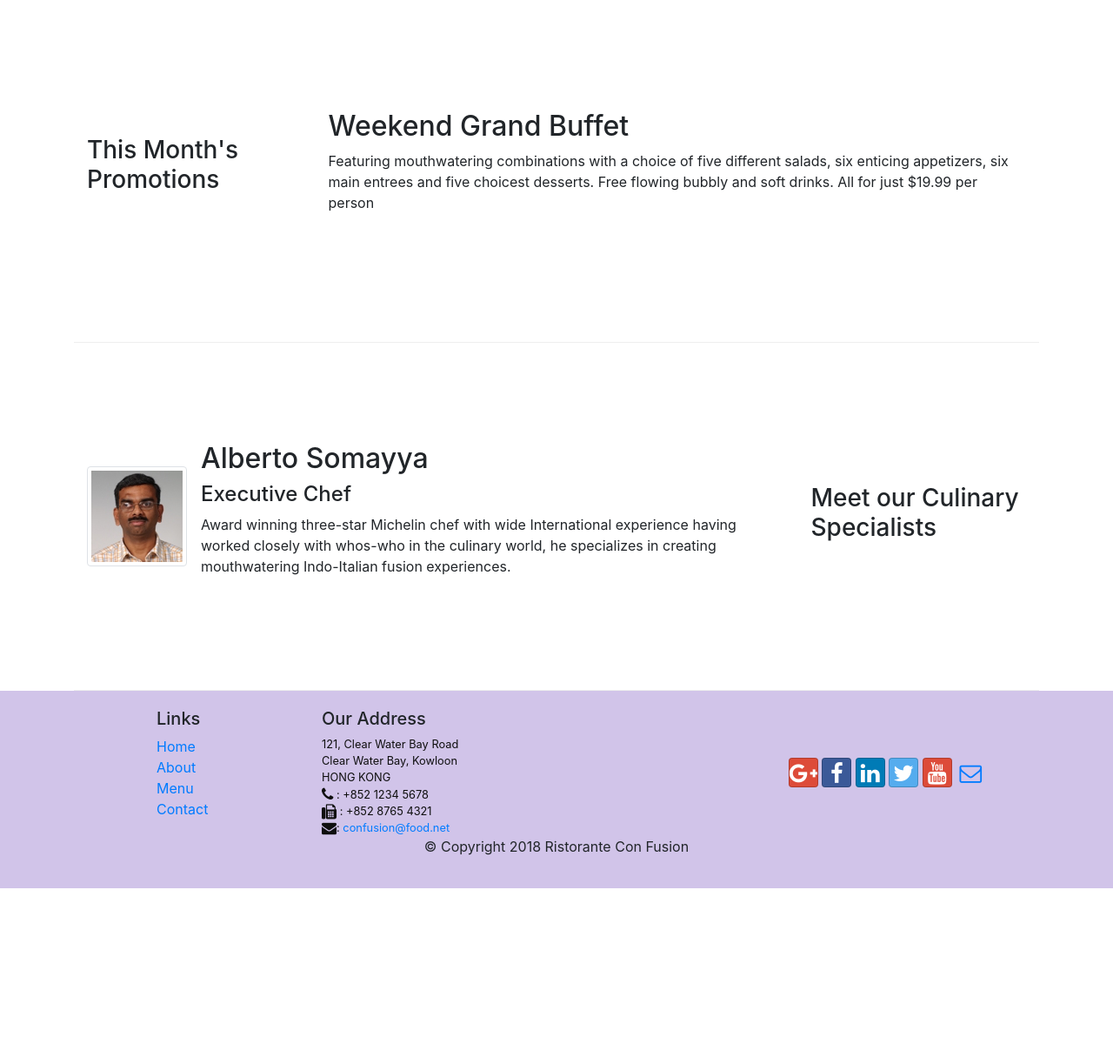
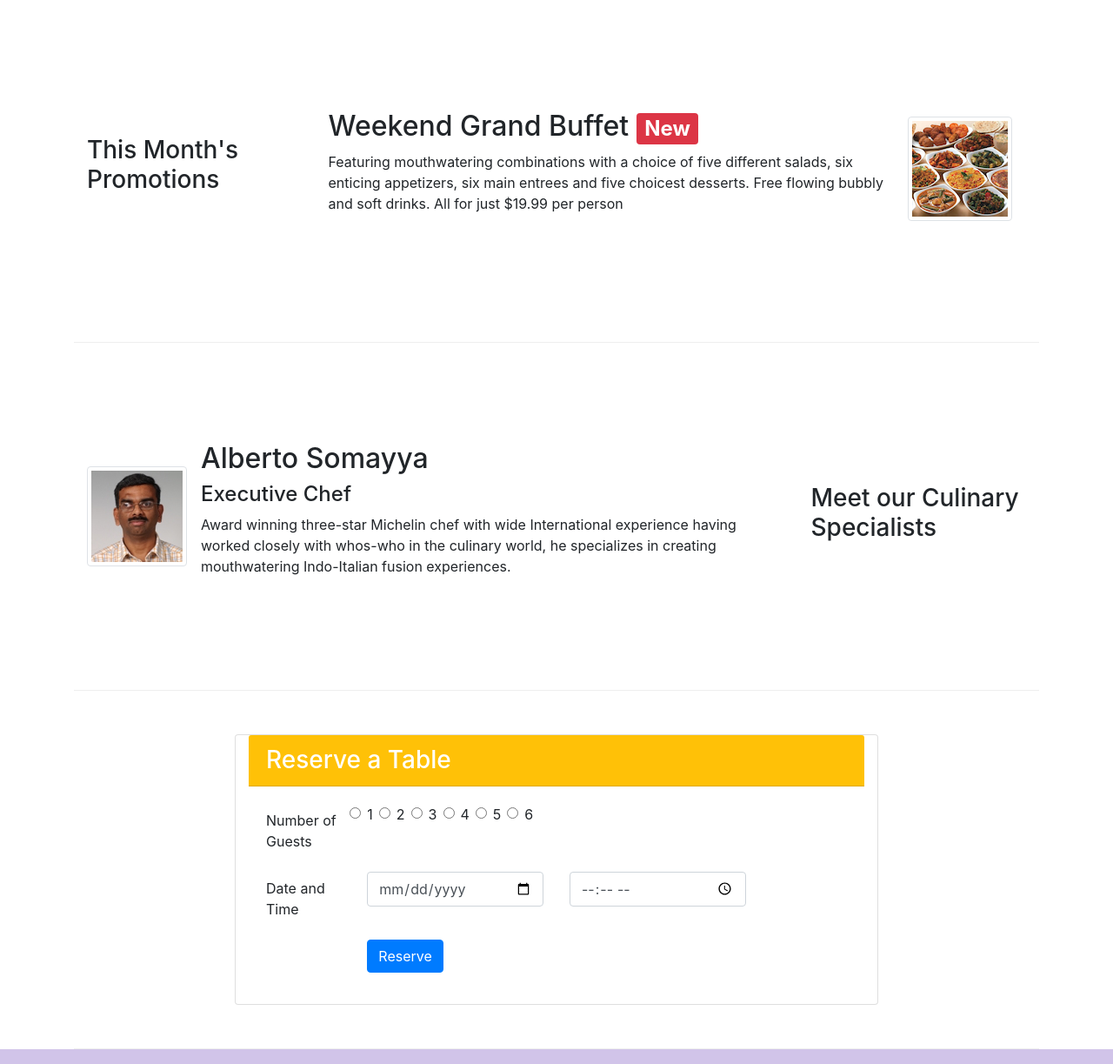
Before and after one commit to GourishettySairam/Coursera_Bootstrap, a website: page index.html in a window 1280 px wide. Shown: the part 740-1963 px from the top of the page at 87% size. Before the commit the page ends 1761 px from the top, so only its background shows below. Drawn offline with nearby package versions, Linux system fonts and the light colour scheme.

Commit message:
Assignment 2

```diff
--- a/index.html
+++ b/index.html
@@ -21,9 +21,8 @@
                 <span class="navbar-toggler-icon"></span>
             </button>
 						<div class="collapse navbar-collapse" id="Navbar">
-                <ul class="navbar-nav mr-auto"> ... </ul>
 
-	           <a class="navbar-brand mr-auto" href="#"><img src="img/logo.png" height="30" width="41"></a>
+	           <a class="navbar-brand mr-auto" href="index.html"><img src="img/logo.png" height="30" width="41"></a>
 	                <ul class="navbar-nav mr-auto">
 	                    <li class="nav-item active"><a class="nav-link" href="#"><span class="fa fa-home fa-lg"></span> Home</a></li>
 	                    <li class="nav-item"><a class="nav-link" href="./aboutus.html"><span class="fa fa-info fa-lg"></span> About</a></li>
@@ -40,8 +39,11 @@
                     <h1>Ristorante con Fusion</h1>
                     <p>We take inspiration from the World's best cuisines, and create a unique fusion experience. Our lipsmacking creations will tickle your culinary senses!</p>
                 </div>
-								<div class="col-12 col-sm align-self-center">
+								<div class="col-12 col-sm-3 align-self-center">
 									 <img src="img/logo.png" class="img-fluid">
+							 </div>
+							 <div class="col-12 col-sm-3 align-self-center">
+								 <a href="#reserving" class=" btn btn-sm text-dark bg-warning" style="background-color:#ffa500">Reserve Table </a>
 							 </div>
             </div>
         </div>
@@ -72,10 +74,15 @@
             <div class="col-12 col-sm-4 col-md-3">
                 <h3>This Month's Promotions</h3>
             </div>
-            <div class="col-12 col-sm ">
-                <h2>Weekend Grand Buffet</h2>
-                <p>Featuring mouthwatering combinations with a choice of five different salads, six enticing appetizers, six main entrees and five choicest desserts. Free flowing bubbly and soft drinks. All for just $19.99 per person </p>
-            </div>
+            <div class="col-12 col-sm media">
+								<div class="media-body">
+                	<h2 class="mt-0">Weekend Grand Buffet  <span class="badge badge-danger"> New</span></h2>
+                	<p class="d-none d-sm-block">Featuring mouthwatering combinations with a choice of five different salads, six enticing appetizers, six main entrees and five choicest desserts. Free flowing bubbly and soft drinks. All for just $19.99 per person </p>
+								</div>
+									<img class="d-flex mr-3 img-thumbnail align-self-center"
+													src="img/buffet.png" alt="Uthappizza">
+								</div>
+
         </div>
 
         <div class="row row-content align-items-center">
@@ -99,6 +106,43 @@
 					</div>
 
         </div>
+
+				<div id="reserving" class="row row-content justify-content-center">
+					<div class = " card col-12  col-sm-8  ">
+							<h3 class="card-header text-white bg-warning">Reserve a Table</h3>
+							<div class="card-body">
+								<form>
+									<div class="form-group row">
+										<label class="col-form-label col-md-2" > Number of Guests </label>
+										<div class="radio col-md-10">
+											<input type="radio" class="form-check-input" name="seats" value="1">1&nbsp;&nbsp;&nbsp;&nbsp;&nbsp;
+											<input type="radio" class="form-check-input" name="seats" value="2">2&nbsp;&nbsp;&nbsp;&nbsp;&nbsp;
+											<input type="radio" class="form-check-input" name="seats" value="3">3&nbsp;&nbsp;&nbsp;&nbsp;&nbsp;
+											<input type="radio" class="form-check-input" name="seats" value="4">4&nbsp;&nbsp;&nbsp;&nbsp;&nbsp;
+											<input type="radio" class="form-check-input" name="seats" value="5">5&nbsp;&nbsp;&nbsp;&nbsp;&nbsp;
+											<input type="radio" class="form-check-input" name="seats" value="6">6&nbsp;&nbsp;&nbsp;&nbsp;&nbsp;
+
+										</div>
+									</div>
+									<div class="form-group row">
+										<label class="col-form-label col-md-2 "> Date and Time </label>
+										<div class="col-md-4">
+											<input type="date" class="form-control" name="date" placeholder="Date">
+										</div>
+										<div class="col-md-4">
+											<input type="time" class="form-control" name="time" placeholder="Time">
+										</div>
+									</div>
+									<div class="form-group row">
+	                        <div class="offset-md-2 col-md-10">
+	                            <button type="submit" class="btn btn-primary">Reserve</button>
+	                        </div>
+	                </div>
+								</form>
+							</div>
+
+					</div>
+				</div>
     </div>
 
     <footer class="footer">
```
